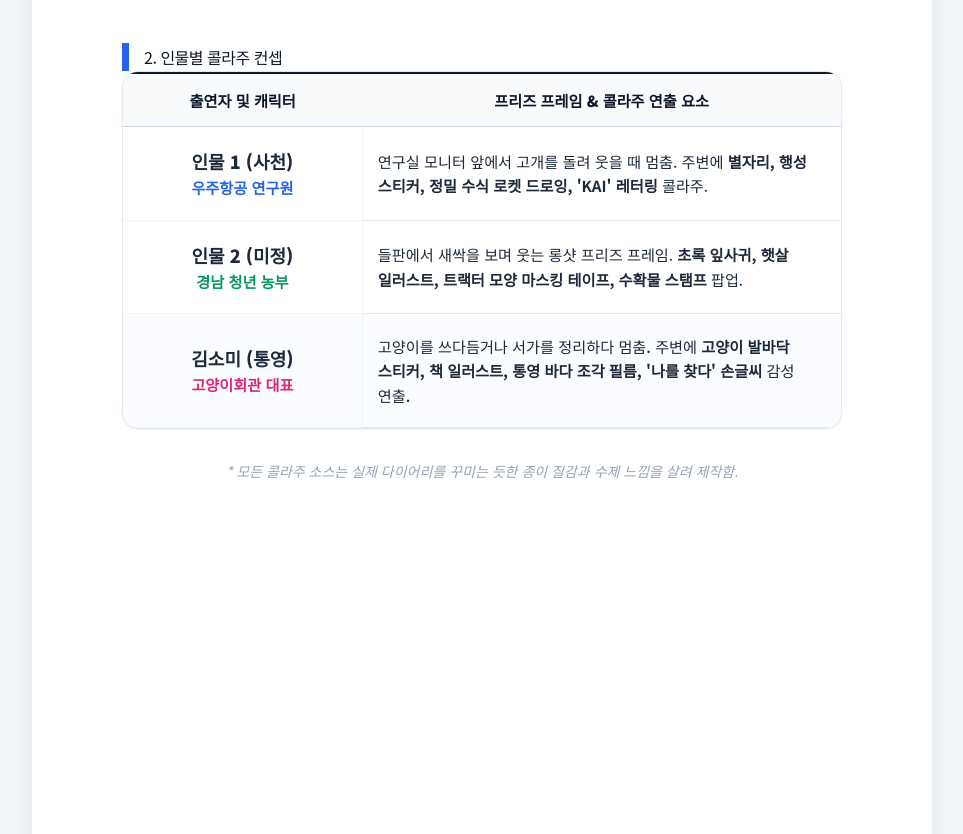
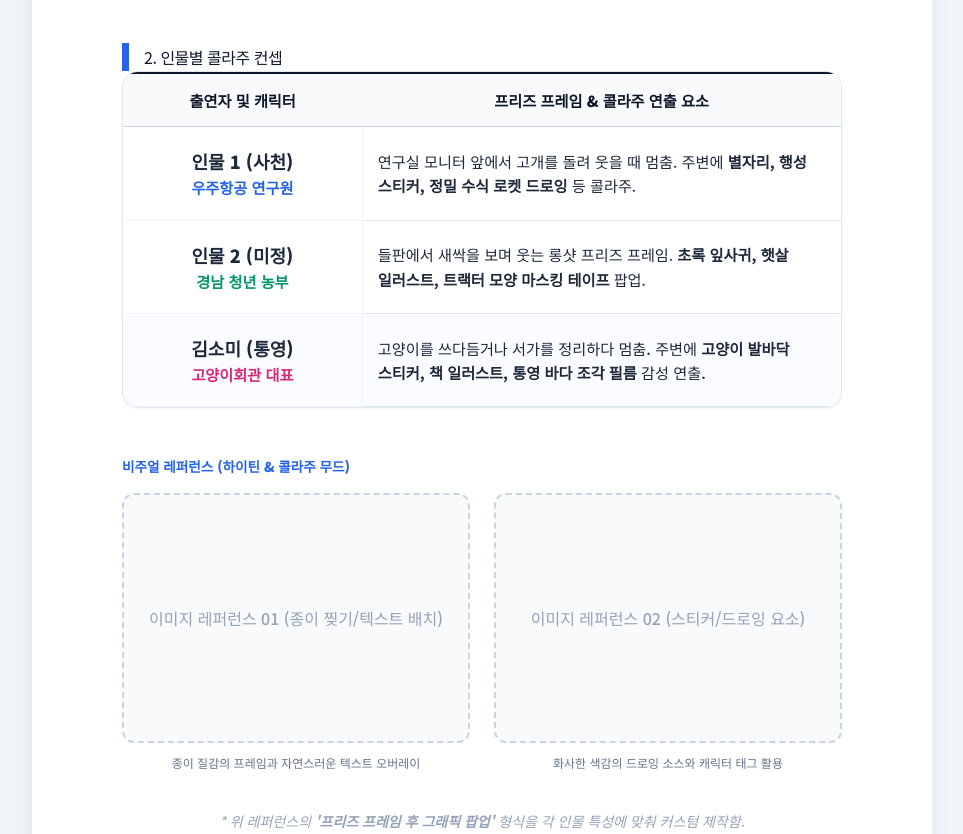
Before and after one commit to maystudio2/Planning-1, a plain HTML site: page index.html in a window 1280 px wide. Shown: the part 1260-2094 px from the top of the page, without its empty margins (158-1121 px from the left). Drawn offline with nearby package versions, Linux system fonts and the light colour scheme.

Commit message:
Update index.html

```diff
--- a/index.html
+++ b/index.html
@@ -89,6 +89,18 @@
             color: #475569;
             margin-bottom: 15px;
         }
+        .ref-frame {
+            border: 2px dashed #cbd5e1;
+            border-radius: 12px;
+            overflow: hidden;
+            background-color: #f8fafc;
+            height: 250px;
+            display: flex;
+            align-items: center;
+            justify-content: center;
+            color: #94a3b8;
+            font-weight: 500;
+        }
 
         @media print {
             @page { size: A4; margin: 0; }
@@ -107,10 +119,9 @@
         </button>
     </div>
 
-    <!-- Page 1: 프로젝트 개요 -->
     <article class="paper">
         <header>
-            <div class="badge">제작 기획안 v2.6</div>
+            <div class="badge">제작 기획안 v2.8</div>
             <h1 class="text-4xl font-black text-slate-950 leading-[1.3] tracking-tight">
                 2026 경남 청년 <br>성공&성장 스토리 콘테스트 <br>홍보 영상 제작 기획안
             </h1>
@@ -158,11 +169,10 @@
         </section>
     </article>
 
-    <!-- Page 2: 인물별 콜라주 컨셉 -->
     <article class="paper">
         <section>
             <h2>2. 인물별 콜라주 컨셉</h2>
-            <div class="overflow-hidden border border-slate-200 rounded-2xl shadow-sm">
+            <div class="overflow-hidden border border-slate-200 rounded-2xl shadow-sm mb-12">
                 <table>
                     <thead class="bg-slate-50">
                         <tr>
@@ -176,14 +186,14 @@
                                 <p class="font-black text-lg">인물 1 (사천)</p>
                                 <p class="text-blue-600 font-bold">우주항공 연구원</p>
                             </td>
-                            <td>연구실 모니터 앞에서 고개를 돌려 웃을 때 멈춤. 주변에 <strong>별자리, 행성 스티커, 정밀 수식 로켓 드로잉, 'KAI' 레터링</strong> 콜라주.</td>
+                            <td>연구실 모니터 앞에서 고개를 돌려 웃을 때 멈춤. 주변에 <strong>별자리, 행성 스티커, 정밀 수식 로켓 드로잉</strong> 등 콜라주.</td>
                         </tr>
                         <tr>
                             <td class="text-center border-r border-slate-100">
                                 <p class="font-black text-lg">인물 2 (미정)</p>
                                 <p class="text-emerald-600 font-bold">경남 청년 농부</p>
                             </td>
-                            <td>들판에서 새싹을 보며 웃는 롱샷 프리즈 프레임. <strong>초록 잎사귀, 햇살 일러스트, 트랙터 모양 마스킹 테이프, 수확물 스탬프</strong> 팝업.</td>
+                            <td>들판에서 새싹을 보며 웃는 롱샷 프리즈 프레임. <strong>초록 잎사귀, 햇살 일러스트, 트랙터 모양 마스킹 테이프</strong> 팝업.</td>
                         </tr>
                         <tr>
                             <td class="text-center bg-blue-50/30 border-r border-slate-100">
@@ -191,17 +201,34 @@
                                 <p class="text-pink-600 font-bold">고양이회관 대표</p>
                             </td>
                             <td class="bg-blue-50/30 font-medium">
-                                고양이를 쓰다듬거나 서가를 정리하다 멈춤. 주변에 <strong>고양이 발바닥 스티커, 책 일러스트, 통영 바다 조각 필름, '나를 찾다' 손글씨</strong> 감성 연출.
+                                고양이를 쓰다듬거나 서가를 정리하다 멈춤. 주변에 <strong>고양이 발바닥 스티커, 책 일러스트, 통영 바다 조각 필름</strong> 감성 연출.
                             </td>
                         </tr>
                     </tbody>
                 </table>
             </div>
-            <p class="mt-8 text-sm text-slate-400 italic text-center">* 모든 콜라주 소스는 실제 다이어리를 꾸미는 듯한 종이 질감과 수제 느낌을 살려 제작함.</p>
+
+            <div class="mt-4">
+                <span class="label mb-4">비주얼 레퍼런스 (하이틴 & 콜라주 무드)</span>
+                <div class="grid grid-cols-2 gap-6">
+                    <div class="flex flex-col gap-3">
+                        <div class="ref-frame">
+                            이미지 레퍼런스 01 (종이 찢기/텍스트 배치)
+                        </div>
+                        <p class="text-xs text-slate-500 text-center font-medium">종이 질감의 프레임과 자연스러운 텍스트 오버레이</p>
+                    </div>
+                    <div class="flex flex-col gap-3">
+                        <div class="ref-frame">
+                            이미지 레퍼런스 02 (스티커/드로잉 요소)
+                        </div>
+                        <p class="text-xs text-slate-500 text-center font-medium">화사한 색감의 드로잉 소스와 캐릭터 태그 활용</p>
+                    </div>
+                </div>
+            </div>
+            <p class="mt-10 text-sm text-slate-400 italic text-center">* 위 레퍼런스의 <strong>'프리즈 프레임 후 그래픽 팝업'</strong> 형식을 각 인물 특성에 맞춰 커스텀 제작함.</p>
         </section>
     </article>
 
-    <!-- Page 3: 상세 구성안 -->
     <article class="paper">
         <section>
             <h2>3. 상세 구성안 (인물별 시퀀스)</h2>
@@ -249,14 +276,6 @@
                 </table>
             </div>
         </section>
-
-        <section class="mt-12 p-8 bg-slate-900 text-white rounded-3xl">
-            <h4 class="font-black text-lg mb-4 text-blue-400">제작 포인트 요약</h4>
-            <div class="grid grid-cols-2 gap-8 text-sm">
-                <p>• <strong>하이틴 감성:</strong> 멈춤 동작 시 배경에 깔리는 콜라주 요소들이 통통 튀고 세련되게 제작될 예정입니다.</p>
-                <p>• <strong>브랜딩 강화:</strong> 인위적인 설정보다 소미님 카페 등 실제 현장의 매력이 잘 드러나도록 리얼리티를 살립니다.</p>
-            </div>
-        </section>
     </article>
 
 </body>
```
